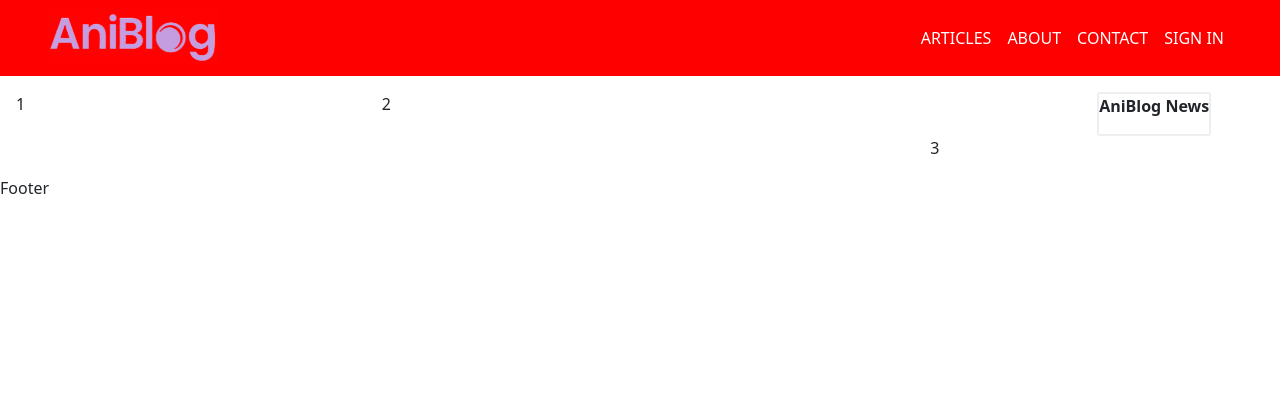
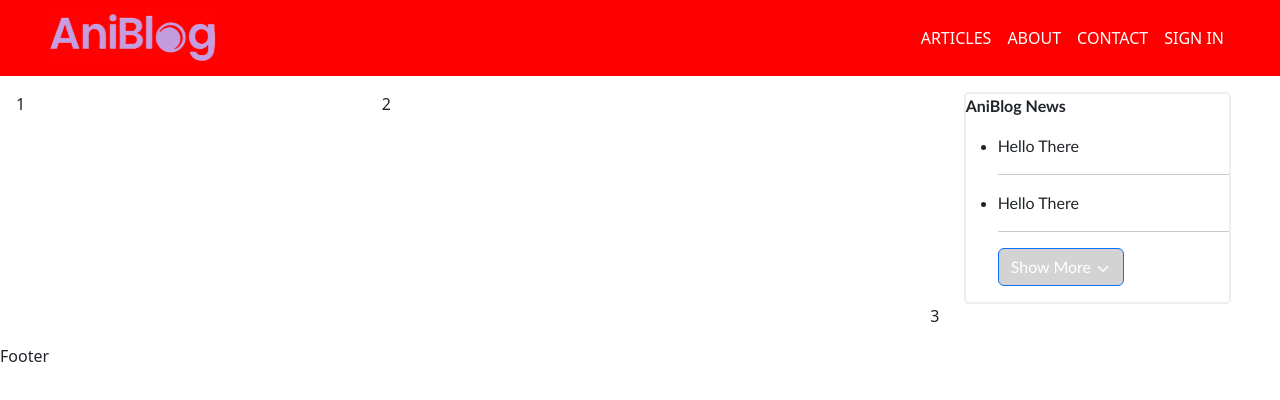
Before and after one commit to CamSanti16/aniblog, a React (Vite) app: page /articles in a window 1280 px wide. Shown: the top 400 px of the page. Built offline with nearby package versions, Linux system fonts and the light colour scheme.

Commit message:
Did collapsibles

```diff
--- a/src/pages/articles/Articles.jsx
+++ b/src/pages/articles/Articles.jsx
@@ -1,4 +1,5 @@
 import React from 'react'
+import { IoIosArrowDown } from "react-icons/io"
 import './articles.scss'
 
 const Articles = () => {
@@ -13,6 +14,34 @@ const Articles = () => {
       <div className='newsSection'>
         <div className='newsBox'>
             <p className='newsTitle'> AniBlog News </p>
+            <ul>
+              <div className='listItem'>
+                <li> Hello There</li>
+                <hr/>
+              </div>
+              <div className='listItem'>
+                <li> Hello There</li>
+                <hr/>
+              </div>
+              <div>
+                <p>
+                  <a className="btn btn-primary showMoreBtn" data-toggle="collapse" href="#collapseExample" role="button" aria-expanded="false" aria-controls="collapseExample">
+                    Show More <IoIosArrowDown />
+                  </a>
+                </p>
+                <div className="collapse" id="collapseExample">
+                  <div className='listItem'>
+                    <li> Obi Wan was Here </li>
+                    <hr/>
+                  </div>
+                  <div className='listItem'>
+                    <li> Obi Wan was There</li>
+                    <hr/>
+                  </div>
+                </div>
+              </div>
+            </ul>
+
         </div>
       </div>
       3
--- a/src/pages/articles/articles.scss
+++ b/src/pages/articles/articles.scss
@@ -12,16 +12,24 @@
 
 .newsSection {
     display: flex;
+    justify-content: center;
+    font-family: 'Trebuchet MS', sans-serif;
 }
 
 .newsBox {
-    position: relative;
-    left: 50%;
-
+    width: 80%;
     border: 2px solid #eeeeee;
-    border-radius: 3px;
+    border-radius: 5px;
 }
 
 .newsTitle {
  font-weight: bold;
 }
+
+.listItem:hover {
+    background-color: lightgrey;
+}
+
+.showMoreBtn {
+    background-color: lightgrey !important;
+}
```
